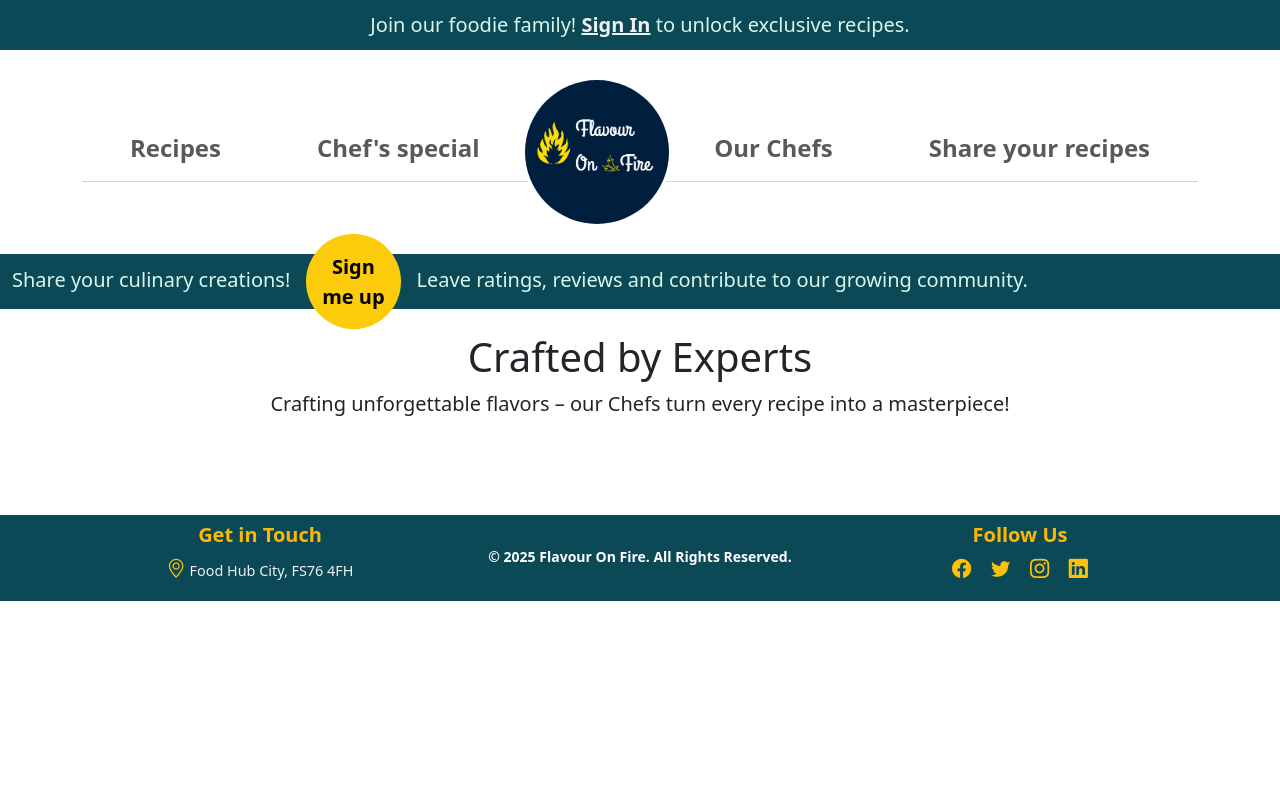
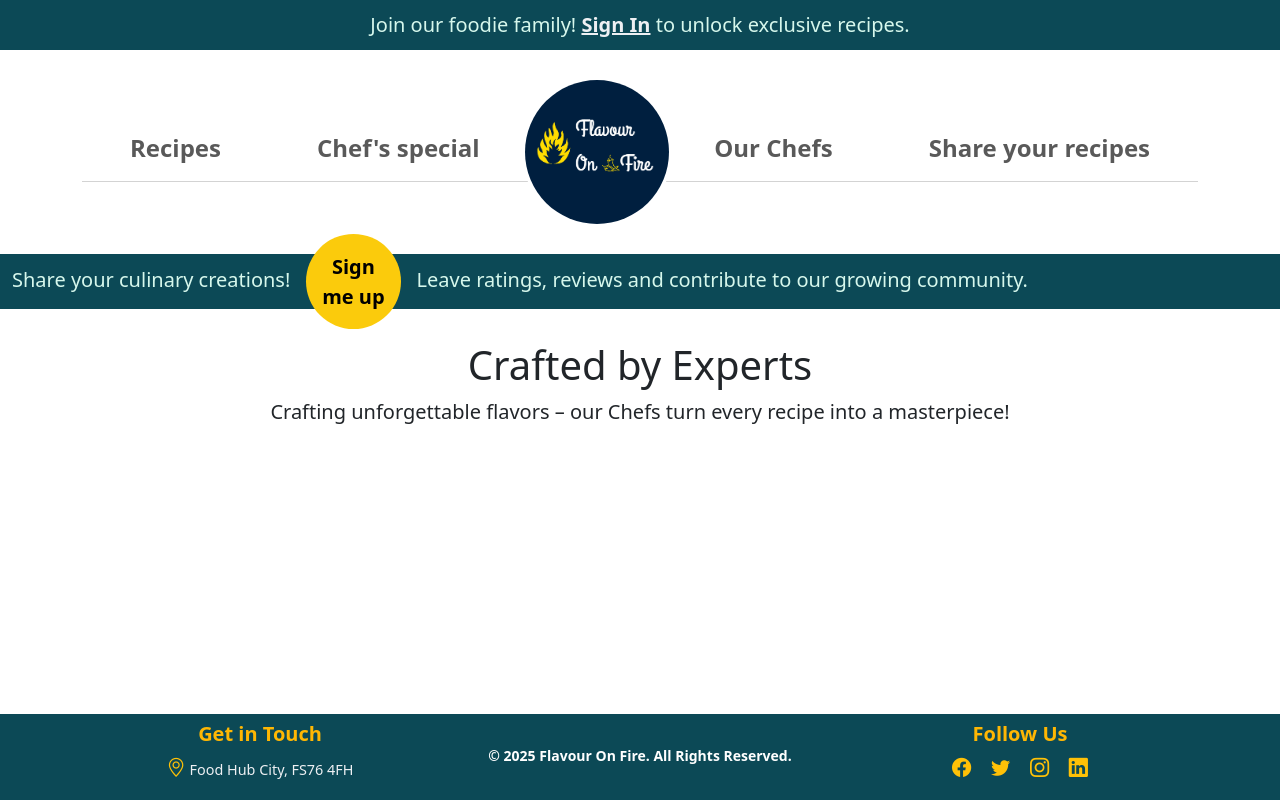
Before and after one commit to PrajaktaSarnaik/flavour-on-fire, a Django app: page /author/ in a window 1280 px wide. Run offline with Django 5.2, Linux system fonts and the light colour scheme; data that the repository does not hold is empty; some libraries are stand-ins or nearby versions; some web fonts are replaced.

Commit message:
Stick footer to the bottom

```diff
--- a/author/templates/author/author.html
+++ b/author/templates/author/author.html
@@ -22,10 +22,10 @@
 </div>
 
 
-<div class="container mt-5 author-container">
+<div class="container mt-5 mb-5 author-container">
     <div class="row justify-content-center">
         {% for author in authors %}
-        <div class="col-12 mb-3 card">
+        <div class="col-12 mb-4 card">
 
             <!-- Accordion Item -->
             <div class="accordion-item">
--- a/recipe/templates/recipe/chef_special.html
+++ b/recipe/templates/recipe/chef_special.html
@@ -20,7 +20,7 @@
 </div>
 
 <!-- Recipe Posts -->
-<div class="container-fluid mt-3">
+<div class="container-fluid mt-3  mb-4">
     <div class="row">
         <!-- Recipe Entries Column -->
         <div class="col-12 mt-3">
--- a/recipe/templates/recipe/index.html
+++ b/recipe/templates/recipe/index.html
@@ -16,7 +16,7 @@
 
 <!-- *** Hero Carousel *** -->
 <!-- Half and half carousel style starts -->
-<div id="carouselExample" class="carousel slide mb-3" data-bs-ride="carousel">
+<div id="carouselExample" class="carousel slide mb-3 mt-4" data-bs-ride="carousel">
     <div class="carousel-inner">
         <div class="carousel-item active flex-wrap">
             <div class="row g-0">
@@ -91,7 +91,7 @@
 
 
 <!-- Recipe Posts -->
-<div class="container-fluid mt-3">
+<div class="container-fluid mt-3 mb-4">
     <div class="row">
 
         <!-- Recipe Entries Column -->
--- a/recipe/templates/recipe/share_recipe.html
+++ b/recipe/templates/recipe/share_recipe.html
@@ -32,7 +32,7 @@
     <div class="container">
         <div class="row g-0 align-items-stretch">
             <div class="col-md-12 d-flex flex-column">
-                <div class="card mb-4 mt-3 left top flex-fill glow-card">
+                <div class="card mb-5 mt-3 left top flex-fill glow-card">
                     <div class="row g-0">
                         <div class="col-md-12 col-lg-12 d-flex align-items-start justify-content-center">
                             <div class="card-body p-4">
--- a/templates/account/login.html
+++ b/templates/account/login.html
@@ -9,7 +9,7 @@
 <div class="container">
     <div class="row">
         <div class="col-md-8 mt-3 offset-md-2">
-            <div class="card p-4 custom-card">
+            <div class="card p-4 mb-5 custom-card">
                 <h3>{% trans "Sign In" %}</h3><hr>
 
                 <p>{% blocktrans %}Welcome back to Flavour On Fire. To leave a comment or like a post, please log in. If
--- a/templates/account/signup.html
+++ b/templates/account/signup.html
@@ -9,7 +9,7 @@
 <div class="container">
   <div class="row">
       <div class="col-md-8 mt-3 offset-md-2">
-<div class="card p-4 custom-card">
+<div class="card p-4 custom-card mb-5">
 <h3>{% trans "Sign Up" %}</h3><hr>
 
 <p>{% blocktrans %}Already have an account? Then please <a class="link" href="{{ login_url }}">Sign in</a>.{% endblocktrans %}</p>
--- a/templates/base.html
+++ b/templates/base.html
@@ -23,7 +23,7 @@
 </head>
 
 <body class="d-flex flex-column min-vh-100">
-    <main>
+
         <div class="alert alert-info text-center mb-0 fs-5" role="alert">
             {% if user.is_authenticated %}
             Welcome, {{ user.username }}!
@@ -54,7 +54,7 @@
             </nav>
 
         </div>
-        <div class="alert alert-info text-left mb-4 mt-5 px-0 fs-5" role="alert">
+        <div class="alert alert-info text-left mb-2 px-0 fs-5" role="alert">
             <div class="container-fluid text-start">
                 {% if not user.is_authenticated %}
                 Share your culinary creations!&nbsp;&nbsp;
@@ -81,7 +81,7 @@
         </div>
 
         <!-- Footer -->
-        <footer class="footer mt-5 pt-2 text-center bg-dark">
+        <footer class="footer mt-auto pt-2 text-center bg-dark">
             <div class="container">
                 <div class="row">
                     <!-- Contact Info -->
@@ -112,7 +112,7 @@
                     </div>
                 </div>
         </footer>
-    </main>
+
 
     {% block script %}
     <script src="https://code.jquery.com/jquery-3.5.1.slim.min.js"></script>
```
